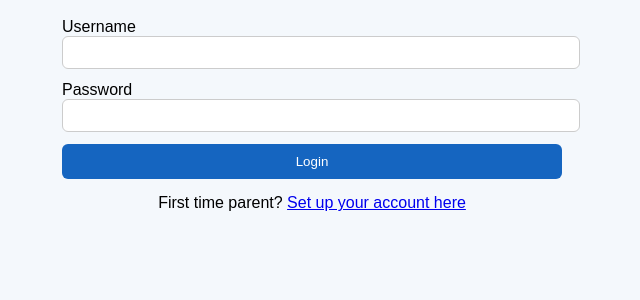
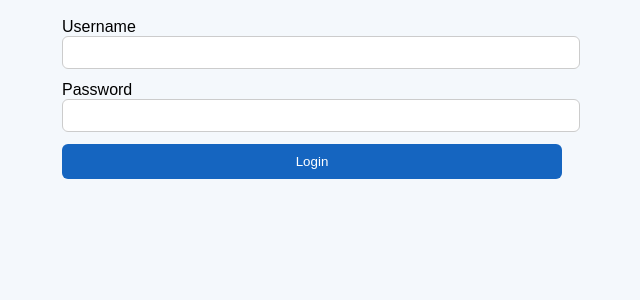
Before and after one commit to sadziwacynthia-bot/school-app, a Flask app: page /login in a window 1280 px wide. Shown: the part 152-452 px from the top of the page, without its empty margins (328-968 px from the left). Run offline with Flask 3, Linux system fonts and the light colour scheme; some libraries are stand-ins or nearby versions.

```diff
--- a/templates/login.html
+++ b/templates/login.html
@@ -16,9 +16,6 @@
 
         <button type="submit" class="btn" style="width: 100%;">Login</button>
     </form>
-    <p style="margin-top:15px; text-align:center;">
-    First time parent?
-    <a href="{{ url_for('parent_setup') }}">Set up your account here</a>
-</p>
+
 </div>
 {% endblock %}
```
